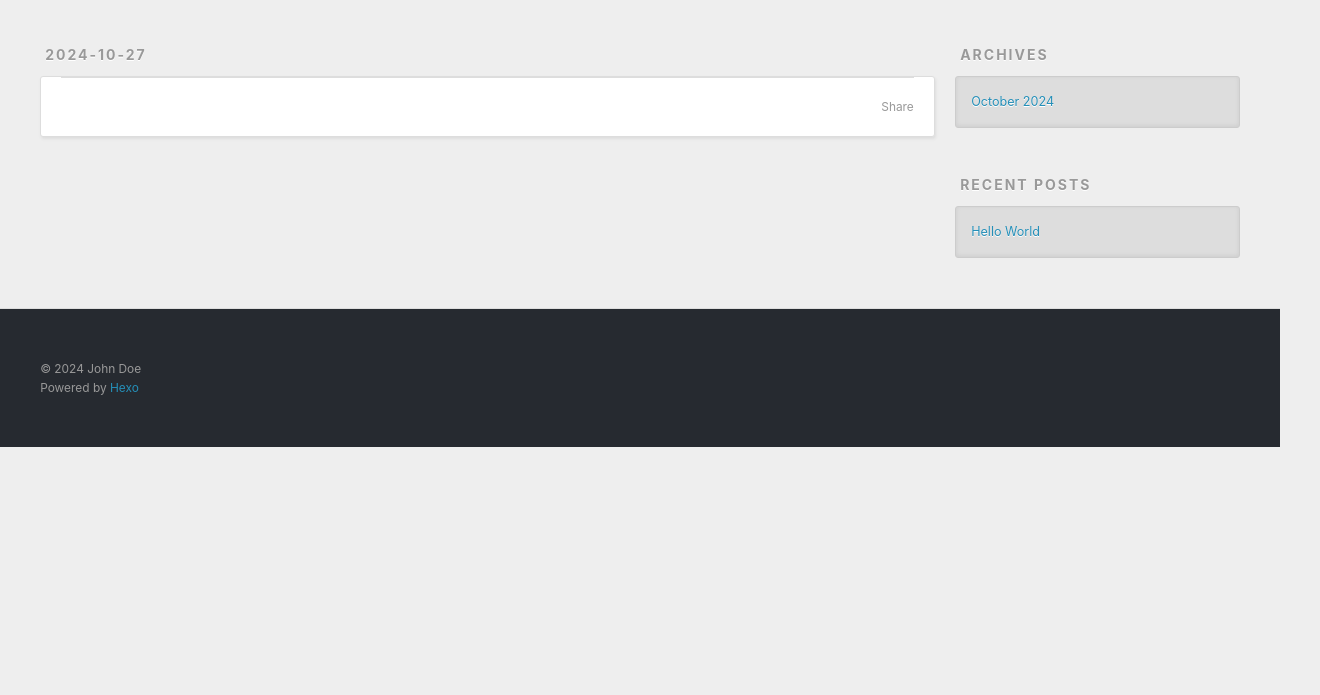
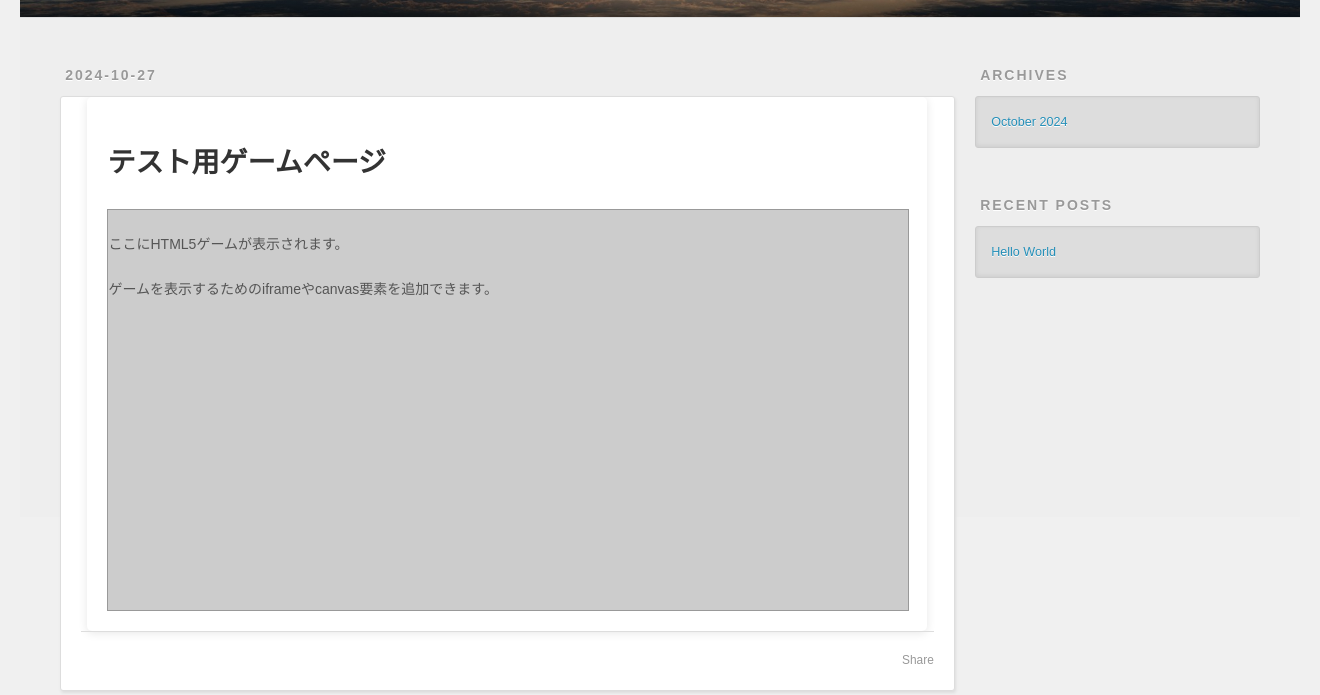
Before and after one commit to tanakanaoki364/tanakanaoki364.github.io, a plain HTML site: page game/index.html in a window 1280 px wide. Shown: the part 303-998 px from the top of the page, 1320 px wide, since content can reach past the window. Before the commit the page ends 800 px from the top, so only its background shows below. Drawn offline with nearby package versions, Linux system fonts and the light colour scheme; files that its build step writes are made by us from their sources; files whose address does not match are found by name.

Commit message:
Site updated: 2024-10-27 21:24:00

```diff
--- a/game/index.html
+++ b/game/index.html
@@ -6,13 +6,15 @@
 
   <title>Hexo</title>
   <meta name="viewport" content="width=device-width, initial-scale=1, shrink-to-fit=no">
-  <meta property="og:type" content="website">
+  <meta name="description" content="テスト用のページ                                body {             font-family: Arial, sans-serif;             background-color: #f0f0f0;             margin: 0;             padding: 20px;">
+<meta property="og:type" content="website">
 <meta property="og:title" content="Hexo">
 <meta property="og:url" content="http://example.com/game/index.html">
 <meta property="og:site_name" content="Hexo">
+<meta property="og:description" content="テスト用のページ                                body {             font-family: Arial, sans-serif;             background-color: #f0f0f0;             margin: 0;             padding: 20px;">
 <meta property="og:locale" content="en_US">
-<meta property="article:published_time" content="2024-10-27T12:08:58.770Z">
-<meta property="article:modified_time" content="2024-10-27T12:08:46.713Z">
+<meta property="article:published_time" content="2024-10-27T12:23:38.089Z">
+<meta property="article:modified_time" content="2024-10-27T12:23:38.089Z">
 <meta property="article:author" content="John Doe">
 <meta name="twitter:card" content="summary">
 
@@ -72,7 +74,7 @@
         <section id="main"><article id="page-" class="h-entry article article-type-page" itemprop="blogPost" itemscope itemtype="https://schema.org/BlogPosting">
   <div class="article-meta">
     <a href="/game/index.html" class="article-date">
-  <time class="dt-published" datetime="2024-10-27T12:08:58.770Z" itemprop="datePublished">2024-10-27</time>
+  <time class="dt-published" datetime="2024-10-27T12:23:38.089Z" itemprop="datePublished">2024-10-27</time>
 </a>
 
   </div>
@@ -81,6 +83,53 @@
 
     <div class="e-content article-entry" itemprop="articleBody">
 
+        <!DOCTYPE html>
+<html lang="ja">
+<head>
+    <meta charset="UTF-8">
+    <meta name="viewport" content="width=device-width, initial-scale=1.0">
+    <title>テスト用のページ</title>
+    <link rel="stylesheet" href="css/style.css"> <!-- スタイルシートへのリンク -->
+    <script src="js/jquery-3.6.4.min.js"></script> <!-- jQueryライブラリ -->
+    <script src="js/script.js"></script> <!-- カスタムスクリプト -->
+    <style>
+        body {
+            font-family: Arial, sans-serif;
+            background-color: #f0f0f0;
+            margin: 0;
+            padding: 20px;
+        }
+        h1 {
+            color: #333;
+        }
+        .game-container {
+            width: 100%;
+            max-width: 800px;
+            margin: auto;
+            padding: 20px;
+            background: #fff;
+            border-radius: 5px;
+            box-shadow: 0 2px 10px rgba(0, 0, 0, 0.1);
+        }
+        .game {
+            width: 100%;
+            height: 400px;
+            background-color: #ccc; /* ゲームの背景色 */
+            border: 1px solid #999;
+        }
+    </style>
+</head>
+<body>
+    <div class="game-container">
+        <h1>テスト用ゲームページ</h1>
+        <div class="game">
+            <!-- ゲームコンテンツをここに埋め込む -->
+            <p>ここにHTML5ゲームが表示されます。</p>
+            <p>ゲームを表示するためのiframeやcanvas要素を追加できます。</p>
+        </div>
+    </div>
+</body>
+</html>
 
 
     </div>
```
